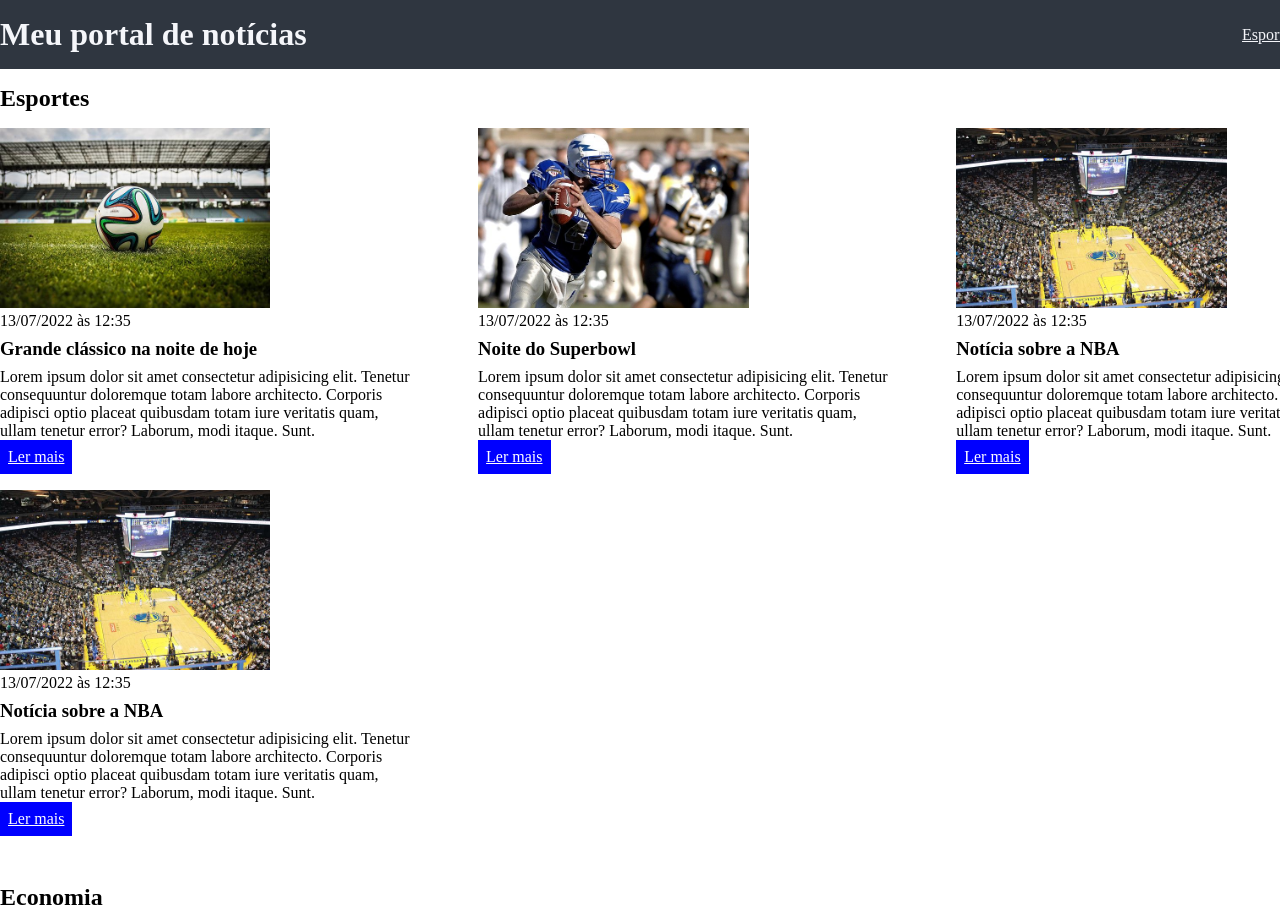
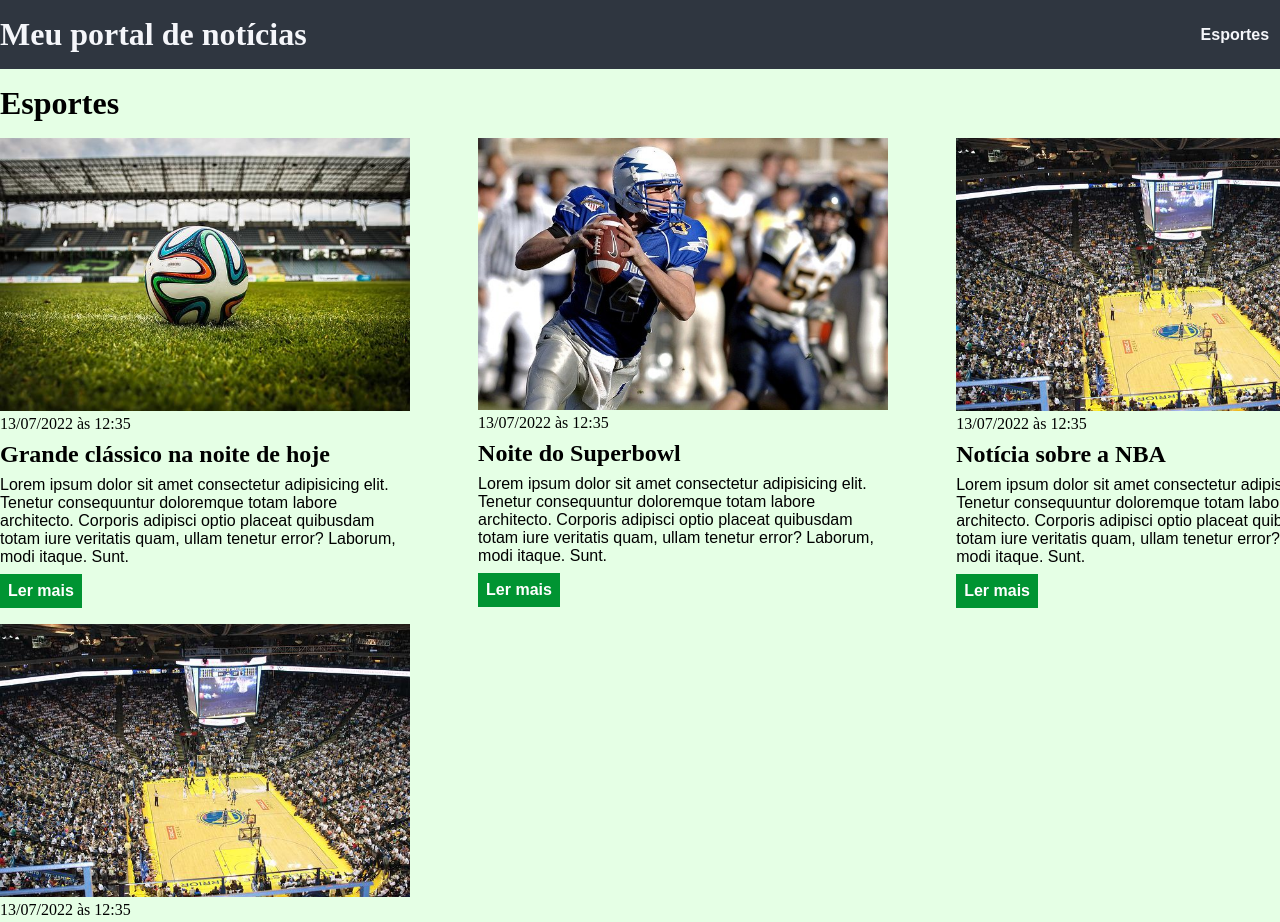
Before and after one commit to LucasRamiro1/HTML_EBAC, a plain HTML site: page conheça a sintaxe do css/Seletores/index.html in a window 1280 px wide. Shown: the top 922 px of the page. Drawn offline with Linux system fonts and the light colour scheme.

Commit message:
Changes: index.html and main.css

```diff
--- a/conheça a sintaxe do css/Seletores/index.html
+++ b/conheça a sintaxe do css/Seletores/index.html
@@ -14,7 +14,7 @@
         <nav>
             <ul>
                 <li>
-                    <a href="#esportes" title="Ir para a seção de esportes">Esportes</a>
+                    <a href="#sports" title="Ir para a seção de esportes">Esportes</a>
                 </li>
                 <li>
                     <a href="#economy" title="Ir para a seção de economia">Economia</a>
@@ -23,7 +23,7 @@
         </nav>
         </div>
     </header>
-    <section id="esportes">
+    <section id="sports">
         <div class="container">
         <h2>Esportes</h2>
         <div class="articles">
--- a/conheça a sintaxe do css/Seletores/main.css
+++ b/conheça a sintaxe do css/Seletores/main.css
@@ -15,10 +15,13 @@ justify-content: space-between;
 }
 header li {
     display: inline;
-
+    font-family: Arial, Helvetica, sans-serif;
+    font-weight: bold;
+    margin-left: 16px;
 }
 header li a{
     color:#f5f6fa;
+    text-decoration: none;
 }
 .container{
     width: 1366px;
@@ -31,7 +34,8 @@ header li a{
     justify-content: space-between;
 }
 .articles article img{
-    height: 180px;
+    /*height: 180px;*/
+    width: 100%;
 }
 .articles article{
     width: 30%;
@@ -52,4 +56,33 @@ section h2,
     color: #fff;
     padding: 8px;
     display: inline-block;
+    text-decoration: none;
+    font-weight: bold;
+    margin-top: 8px;
 }
+.articles article a:hover{
+    text-decoration: none;
+}
+.articles article p,
+.articles article a {
+    font-family: Arial, Helvetica, sans-serif;
+
+}
+.articles article h3{
+    font-size: 24px;
+}
+section h2{
+    font-size: 32px;
+}
+#sports {
+    background-color: rgba(0,255,0,0.1);
+}
+#sports .articles article a{
+    background-color: #009432;
+}
+#economy{
+    background-color: #f8f59f;
+}
+#economy .articles article a{
+    background-color: #ff9f1a;
+}
```
